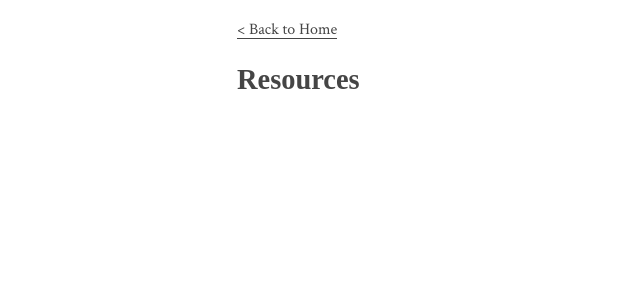
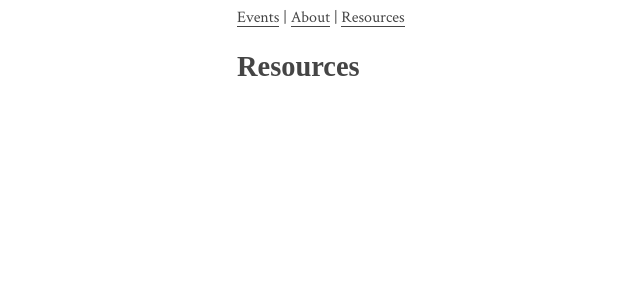
Before and after one commit to radicalbarracuda/sf-feminist-book-club, a Jekyll site: the page built from _resources/index.md, in a window 1280 px wide. Shown: the top 300 px of the page, without its empty margins (73-713 px from the left). Built offline with Jekyll 4.4.1, drawn with Linux system fonts in a browser that asks for light colours; some web fonts are replaced.

Commit message:
Global Navigation

```diff
--- /dev/null
+++ b/_data/navigation.yaml
@@ -0,0 +1,8 @@
+- title: Events
+  url: /
+
+- title: About
+  url: /about/
+
+- title: Resources
+  url: /resources/
--- /dev/null
+++ b/_includes/default-head.html
@@ -0,0 +1,9 @@
+<meta charset="utf-8">
+<meta http-equiv="x-ua-compatible" content="ie=edge">
+<meta name="viewport" content="width=device-width, initial-scale=1">
+
+<title>{{ site.title }}</title>
+
+<link rel="stylesheet" href="{{ "/css/main.css" | prepend: site.baseurl }}">
+<link rel="canonical" href="{{ page.url | replace:'index.html','' | prepend: site.baseurl | prepend: site.url }}">
+<link href="//fonts.googleapis.com/css?family=Rosario:700|Crimson+Text:400,400i,600" rel="stylesheet" type="text/css">
--- /dev/null
+++ b/_includes/navigation.html
@@ -0,0 +1,6 @@
+<nav class="no-print">
+  {% for item in site.data.navigation %}
+    <a href="{{ item.url | prepend: site.baseurl }}">{{ item.title }}</a>
+    {% unless forloop.last %} | {% endunless %}
+  {% endfor %}
+</nav>
--- a/_layouts/pages.html
+++ b/_layouts/pages.html
@@ -1,20 +1,12 @@
 <!DOCTYPE html>
 <html>
 <head>
-  <meta charset="utf-8">
-  <meta http-equiv="x-ua-compatible" content="ie=edge">
-  <meta name="viewport" content="width=device-width, initial-scale=1">
-
-  <title>{{ site.title }}</title>
-
-  <link rel="stylesheet" href="{{ "/css/main.css" | prepend: site.baseurl }}">
-  <link rel="canonical" href="{{ page.url | replace:'index.html','' | prepend: site.baseurl | prepend: site.url }}">
-  <link href="//fonts.googleapis.com/css?family=Rosario:700|Crimson+Text:400,400i,600" rel="stylesheet" type="text/css">
+  {% include default-head.html %}
 </head>
 
 <body>
 <main>
-  <p class="no-print"><a href="{{ site.baseurl }}/">< Back to Home</a></p>
+  {% include navigation.html %}
   {{ content }}
 </main>
 </body>
```
Also changed, not shown: _layouts/events.html (+2 -11 lines), _layouts/index.html (+2 -9 lines), _layouts/study-guides.html (+2 -10 lines), index.md (+1 -3 lines).
